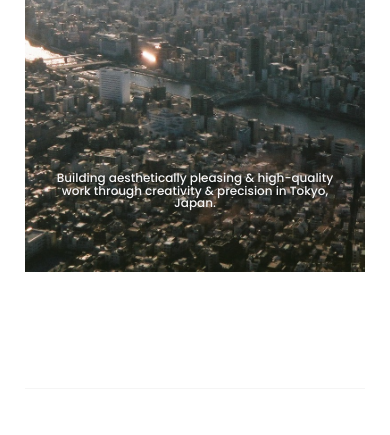
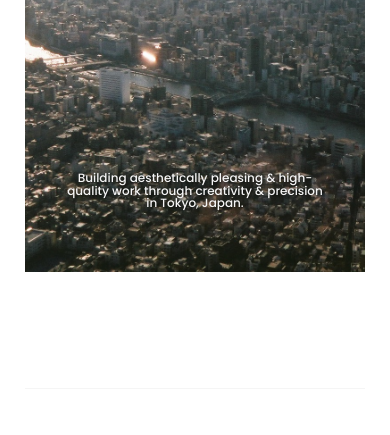
Before and after one commit to shb1383/shb1383.github.io, a website: page index.html in a window 390 px wide. Shown: the part 409-844 px from the top of the page. Drawn offline with nearby package versions, Linux system fonts and the light colour scheme.

Commit message:
updated mobile responsive design for hero about div

```diff
--- a/stylesheets/style.css
+++ b/stylesheets/style.css
@@ -49,7 +49,7 @@ hr {
 
   .hero_about p {
     font-size: 12px!important;
-    width: 300px!important;
+    width: 260px!important;
   }
 
   .projects_links_info, .about_info p {
```
